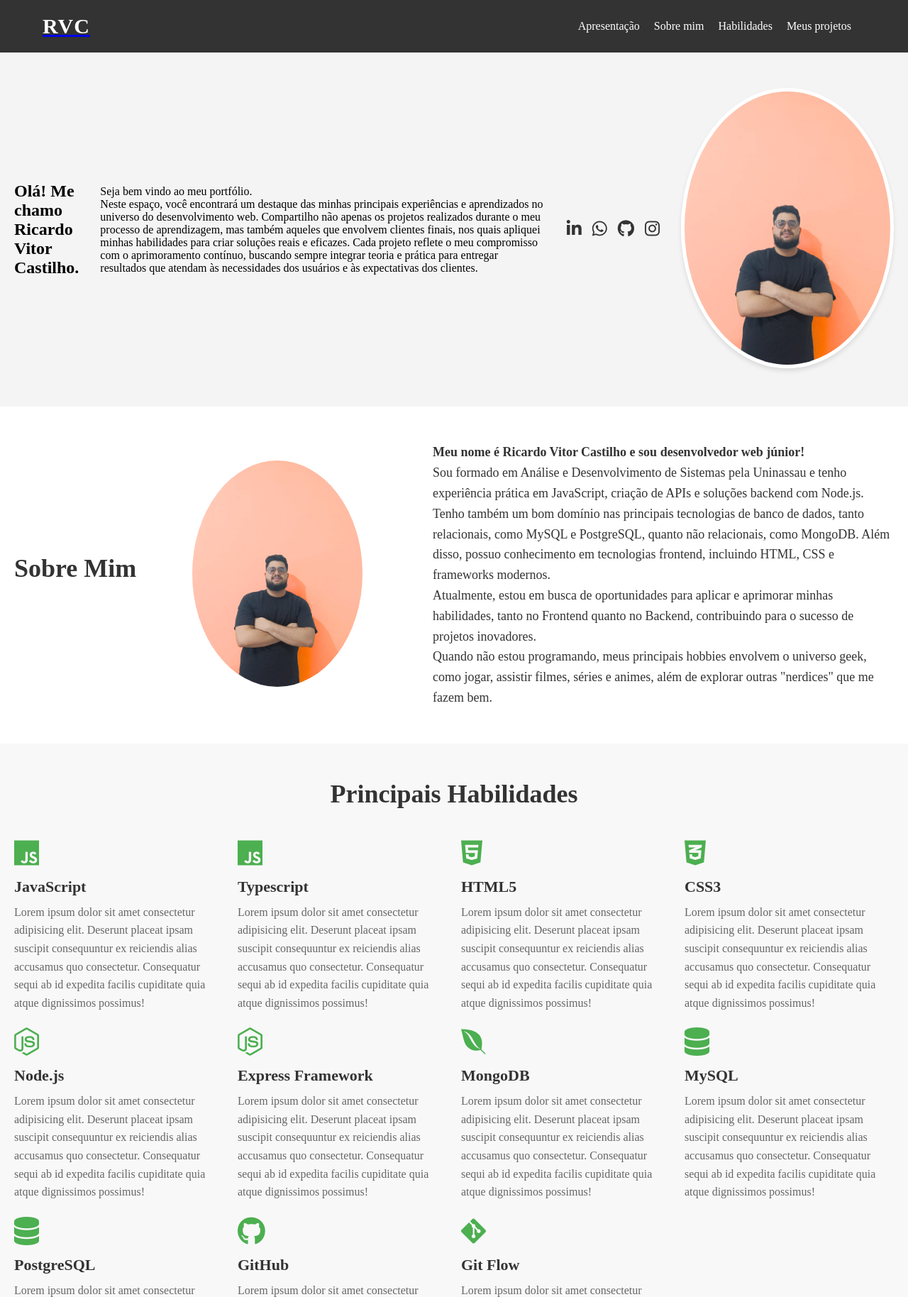
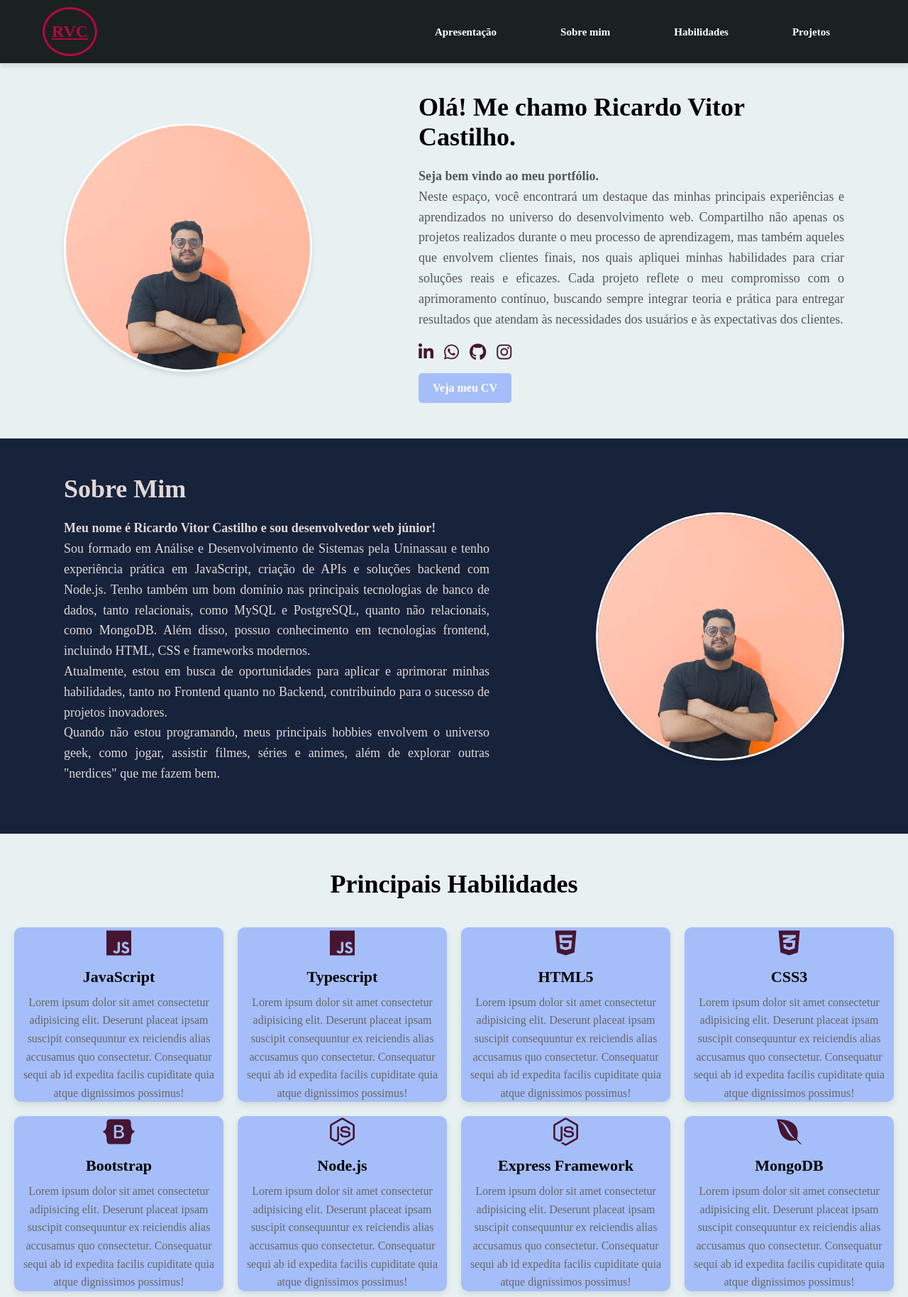
Before and after one commit to RicardoVCastilho/portfolio-ricardo-castilho, a plain HTML site: page index.html in a window 1280 px wide. Shown: the top 1828 px of the page at 71% size. Drawn offline with Linux system fonts and the light colour scheme.

Commit message:
updating general styles

```diff
--- a/index.html
+++ b/index.html
@@ -21,34 +21,38 @@
 
             <nav class="nav-bar">
                 <!--Menu para telas maiores-->
-                <ul class="menu">
+                <ul class="menu desktop-menu">
                     <li><a href="#presentation">Apresentação</a></li>
                     <li><a href="#about-me">Sobre mim</a></li>
                     <li><a href="#main-habilities">Habilidades</a></li>
-                    <li><a href="#projects">Meus projetos</a></li>
+                    <li><a href="#projects">Projetos</a></li>
                 </ul>
 
+                <!-- Ícone do menu hamburguer -->
                 <div class="hamburguer-menu">
-                    <img class="icon" src="./src/images/menu_white_36dp.svg" alt="ícone do menu">
+                    <img class="icon" src="./src/images/menu_white_36dp.svg" alt="ícone do menu" onclick="toggleMenu()">
                 </div>
 
                 <!--Menu para telas menores-->
-                <div class="hamburguer-menu">
+                <div class="hamburguer-menu-content" id="hamburgerMenu">
                     <ul>
                         <li><a href="#presentation">Apresentação</a></li>
                         <li><a href="#about-me">Sobre mim</a></li>
                         <li><a href="#main-habilities">Habilidades</a></li>
-                        <li><a href="#projects">Meus projetos</a></li>
+                        <li><a href="#projects">Projetos</a></li>
                     </ul>
                 </div>
             </nav>
+
         </div>
     </header>
 
     <section class="presentation" id="presentation">
+
+        <div class="text-content">
             <h1>Olá! Me chamo Ricardo Vitor Castilho.</h1>
 
-        <p>Seja bem vindo ao meu portfólio.
+            <p><strong>Seja bem vindo ao meu portfólio.</strong>
                 <br>
                 Neste espaço, você encontrará um destaque das minhas principais experiências e aprendizados no universo do
                 desenvolvimento web. Compartilho não apenas os projetos realizados durante o meu processo de aprendizagem,
@@ -72,19 +76,18 @@
                         class="fab fa-instagram"></i></a>
                 </div>
 
+                <a href="./src/images/cv-ricardo-web-dev.pdf" target="_blank" class="btn-download">Veja meu CV</a>
+            </div>
+
             <div class="profile-picture">
                 <img src="./src/images/master-blaster-profile-picture.jpg" alt="Foto de perfil Ricardo Castilho">
             </div>
     </section>
 
     <section class="about-me" id="about-me">
+        <div class="informations">
             <h1>Sobre Mim</h1>
 
-        <div class="dev-picture">
-            <img src="./src/images/master-blaster-profile-picture.jpg" alt="imagem do dev Ricardo Castilho">
-        </div>
-
-        <div class="informations">
             <p>
                 <strong>Meu nome é Ricardo Vitor Castilho e sou desenvolvedor web júnior!</strong>
                 <br>
@@ -101,13 +104,17 @@
                 filmes, séries e animes, além de explorar outras "nerdices" que me fazem bem.
             </p>
         </div>
+
+        <div class="dev-picture">
+            <img src="./src/images/master-blaster-profile-picture.jpg" alt="imagem do dev Ricardo Castilho">
+        </div>
     </section>
 
     <section class="main-habilities" id="main-habilities">
         <h1>Principais Habilidades</h1>
 
         <div class="habilities-container">
-            <div class="javascript-informations">
+            <div class="habilities-informations">
 
                 <div class="logo">
                     <i class="fab fa-js" id="javascript"></i>
@@ -121,7 +128,7 @@
                     dignissimos possimus!</p>
             </div>
 
-            <div class="typescript-informations">
+            <div class="habilities-informations">
 
                 <div class="logo">
                     <i class="fab fa-js" id="javascript"></i>
@@ -135,7 +142,7 @@
                     dignissimos possimus!</p>
             </div>
 
-            <div class="html-informations">
+            <div class="habilities-informations">
 
                 <div class="logo">
                     <i class="fab fa-html5" id="html5"></i>
@@ -149,7 +156,7 @@
                     dignissimos possimus!</p>
             </div>
 
-            <div class="css-informations">
+            <div class="habilities-informations">
 
                 <div class="logo">
                     <i class="fab fa-css3-alt" id="css3"></i>
@@ -163,7 +170,21 @@
                     dignissimos possimus!</p>
             </div>
 
-            <div class="node-informations">
+            <div class="habilities-informations">
+
+                <div class="logo">
+                    <i class="fa-brands fa-bootstrap" id="bootstrap"></i>
+                </div>
+
+                <h3>Bootstrap</h3>
+                <p>Lorem ipsum dolor sit amet consectetur adipisicing elit. Deserunt placeat ipsam suscipit consequuntur
+                    ex
+                    reiciendis alias accusamus quo consectetur. Consequatur sequi ab id expedita facilis cupiditate quia
+                    atque
+                    dignissimos possimus!</p>
+            </div>
+
+            <div class="habilities-informations">
 
                 <div class="logo">
                     <i class="fab fa-node-js" id="nodejs"></i>
@@ -177,7 +198,7 @@
                     dignissimos possimus!</p>
             </div>
 
-            <div class="express-informations">
+            <div class="habilities-informations">
 
                 <div class="logo">
                     <i class="fab fa-node-js" id="express"></i>
@@ -191,7 +212,7 @@
                     dignissimos possimus!</p>
             </div>
 
-            <div class="mongodb-informations">
+            <div class="habilities-informations">
 
                 <div class="logo">
                     <i class="fab fa-envira" id="mongodb"></i>
@@ -205,7 +226,7 @@
                     dignissimos possimus!</p>
             </div>
 
-            <div class="mysql-informations">
+            <div class="habilities-informations">
 
                 <div class="logo">
                     <i class="fa-solid fa-database" id="mysql"></i>
@@ -219,7 +240,7 @@
                     dignissimos possimus!</p>
             </div>
 
-            <div class="postgresql-informations">
+            <div class="habilities-informations">
 
                 <div class="logo">
                     <i class="fa-solid fa-database" id="postgre"></i>
@@ -233,7 +254,7 @@
                     dignissimos possimus!</p>
             </div>
 
-            <div class="github-informations">
+            <div class="habilities-informations">
 
                 <div class="logo">
                     <i class="fab fa-github" id="github"></i>
@@ -247,7 +268,7 @@
                     dignissimos possimus!</p>
             </div>
 
-            <div class="git-informations">
+            <div class="habilities-informations">
 
                 <div class="logo">
                     <i class="fa-brands fa-git-alt" id="git"></i>
@@ -266,14 +287,9 @@
 
     <section class="projects-section" id="projects">
 
+        <h1>Meus projetos</h1>
+
         <div class="container">
-
-            <div class="row">
-                <div class="section-title">
-                    <h1>Meus projetos</h1>
-                </div>
-            </div>
-
             <div class="projects-container">
 
                 <div class="project">
@@ -305,14 +321,11 @@
                     </a>
                     <a href="https://documenter.getpostman.com/view/39919123/2sAYBd7Tg5" target="_blank">Confira a
                         documentação completa do projeto</a>
-                    <a href="https://www.youtube.com/watch?v=LXNWB7Hl8RM" target="_blank">Confira também um vídeo de
-                        demonstração
-                    </a>
                 </div>
 
                 <div class="project">
                     <a href="https://github.com/RicardoVCastilho/api-sql" target="_blank">
-                        <img src="https://via.placeholder.com/389X700" alt="Projeto API clientes" />
+                        <img src="src/images/userlist-project.jpeg" alt="Projeto API clientes" />
                         <h3>API - Gerenciamento de clientes com MySQL2</h3>
                         <div class="project-informations">
                             <p>API RESTful para gerenciamento de dados de clientes, utilizando Node.js, Express e MySQL.
@@ -328,7 +341,7 @@
 
                 <div class="project">
                     <a href="https://github.com/RicardoVCastilho/api-mongo-db" target="_blank">
-                        <img src="https://via.placeholder.com/389X700" alt="Projeto API gestão de garantias" />
+                        <img src="src/images/userlist-project.jpeg" alt="Projeto API gestão de garantias" />
                         <h3>API - Gestão de garantias associadas a clientes</h3>
                         <div class="project-informations">
                             <p> Uma API desenvolvida para gerenciar garantias associadas a clientes. A aplicação permite
@@ -401,22 +414,6 @@
                     </a>
                 </div>
 
-                <div class="project">
-                    <a href="https://github.com/RicardoVCastilho/clinical-presentation-flyer" target="_blank">
-                        <img src="./src/images/presentation-flyer.jpeg" alt="Cartão de apresentação" />
-                        <h3>Cartão de apresentação - PI</h3>
-                        <div class="project-informations">
-                            <p>Este projeto tem como objetivo a criação de um panfleto digital interativo, utilizado
-                                para apresentar informações sobre a Mascot's Clinical Vet, incluindo links úteis, como
-                                demonstração do projeto, documentação e a apresentação do trabalho. O panfleto conta com
-                                design responsivo, modo claro e escuro (dark mode) e é desenvolvido com HTML, CSS e
-                                JavaScript.</p>
-                        </div>
-                    </a>
-                    <a href="https://ricardovcastilho.github.io/clinical-presentation-flyer/" target="_blank">Confira o
-                        projeto no GitHub Pages.
-                    </a>
-                </div>
             </div>
     </section>
 
--- a/src/css/globals.css
+++ b/src/css/globals.css
@@ -1,12 +1,25 @@
-/* Container do header */
-header {
-    background-color: #333; /* Cor de fundo escura */
-    padding: 20px 0;
-    color: white;
+:root {
+    --top-down-color: #1b2021;
+    --red-wine:#451531;
+    --general-red: #b3093f;
+    --general-blue: #a5befa;
+    --oxford-blue: #17223b;
+    --section-gray: #e8f1f2;
+    --font-color: #000000;
+    --general-white: #ffffff;
 }
 
-/* Container interno para centralizar o conteúdo */
-.container {
+header {
+    position: fixed;
+    top: 0;
+    width: 100%;
+    background-color: var(--top-down-color);
+    padding: 10px;
+    box-shadow: 0 4px 6px rgba(0, 0, 0, 0.1);
+    z-index: 1000;
+}
+
+header .container {
     max-width: 1200px;
     margin: 0 auto;
     padding: 0 20px;
@@ -15,200 +28,276 @@ header {
     align-items: center;
 }
 
-/* Logo */
-.logo {
-    font-size: 30px;
+header .logo {
+    display: inline-block;
+    text-decoration: underline;
+    padding: 18px 10px;
+    color: var(--general-red);
+    font-size: 24px;
     font-weight: bold;
-    text-transform: uppercase;
-    letter-spacing: 1px;
-    color: #fff;
-    text-decoration: none;
+    border: 3px solid var(--general-red);
+    border-radius: 50%;
+    text-align: center;
+    transition: transform 0.3s ease;
 }
 
-/* Menu de navegação */
-.nav-bar {
-    display: flex;
-    align-items: center;
+header .logo:hover {
+    transform: scale(1.1);
 }
 
-/* Menu principal */
-.menu {
+header .nav-bar {
     display: flex;
-    list-style: none;
-    margin: 0;
-    padding: 0;
+    justify-content: space-between;
+    align-items: center;
+    padding: 10px 20px;
 }
 
-/* Itens do menu */
-.menu li {
-    margin-right: 20px;
+header .menu {
+    display: flex;
+    gap: 30px;
 }
 
-.menu li a {
-    text-decoration: none;
-    color: #fff;
-    font-size: 16px;
-    transition: color 0.3s;
+header .menu li a {
+    padding: 30px;
+    color: var(--general-white);
+    font-size: 15px;
+    color: var(--general-white);
+    font-weight: bolder;
 }
 
-.menu li a:hover {
-    color: #f0a500; /* Cor de destaque ao passar o mouse */
+header .menu li a:hover {
+    border-bottom: solid 2px var(--general-red);
 }
 
-/* Estilos do hamburguer menu para telas pequenas */
-.hamburguer-menu {
+header .hamburguer-menu {
     display: none;
 }
 
-/* Estilos gerais da seção */
-.presentation {
-    display: flex;
-    align-items: center;
-    padding: 50px 20px;
-    background-color: #f4f4f4; /* Cor de fundo leve */
-    gap: 30px; /* Espaço entre os elementos */
+header .hamburguer-menu .icon {
+    width: 30px;
+    height: 30px;
+    cursor: pointer;
 }
 
-/* Alinhamento e estilos do conteúdo textual */
+.hamburguer-menu-content {
+    display: none;
+    position: absolute;
+    top: 60px;
+    right: 20px;
+    background-color: var(--top-down-color);
+    width: 200px;
+    padding: 20px;
+    box-shadow: 0 4px 6px rgba(0, 0, 0, 0.1);
+}
+
+.hamburguer-menu-content li {
+    margin-bottom: 10px;
+}
+
+.hamburguer-menu-content li a {
+    color: var(--general-white);
+    font-size: 16px;
+}
+
+.hamburguer-menu-content li a:hover {
+    border-bottom: solid 2px var(--general-red);
+}
+
+.presentation {
+    margin-top: 80px;
+    display: flex;
+    flex-direction: row-reverse;
+    align-items: center;
+    justify-content: center;
+    padding: 50px 20px;
+    gap: 150px;
+    background-color: var(--section-gray);
+}
+
 .text-content {
     display: flex;
     flex-direction: column;
-    align-items: flex-start; /* Alinha o conteúdo à esquerda */
-    max-width: 600px; /* Limita a largura máxima */
+    align-items: flex-start;
+    max-width: 600px;
 }
 
 .text-content h1 {
     font-size: 36px;
     font-weight: bold;
     margin-bottom: 20px;
-    color: #333;
+    color: var(--font-color);
 }
 
 .text-content p {
     font-size: 18px;
     line-height: 1.6;
+    text-align: justify;
     color: #555;
-    margin-bottom: 20px; /* Espaço entre o texto e as redes sociais */
+    margin-bottom: 20px;
 }
 
-/* Redes sociais */
 .social-medias {
     display: flex;
-    gap: 15px; /* Espaçamento entre os ícones */
+    gap: 15px;
+    padding-bottom: 15px;
 }
 
 .social-links {
     font-size: 24px;
-    color: #333;
+    color: var(--red-wine);
     transition: color 0.3s;
-    text-decoration: none; /* Remove sublinhado */
 }
 
 .social-links:hover {
-    color: #f0a500; /* Cor de destaque ao passar o mouse */
+    color: var(--general-blue);
 }
 
-/* Estilos para a imagem do perfil */
-.profile-picture img {
-    max-width: 300px; /* Limita o tamanho da imagem */
-    border-radius: 50%; /* Torna a imagem redonda */
-    border: 5px solid #fff; /* Borda branca */
-    box-shadow: 0 4px 6px rgba(0, 0, 0, 0.1); /* Sombra suave */
+.profile-picture {
+    width: 350px;
+    height: 350px;
+    overflow: hidden;
+    border-radius: 50%;
+    border: 3px solid #fff;
+    box-shadow: 0 4px 6px rgba(0, 0, 0, 0.1);
+    display: flex;
+    align-items: center;
+    justify-content: center;
+    transition: border-color 0.5s ease;
 }
 
-/* Estilos gerais da seção About Me */
+.profile-picture img {
+    width: 100%;
+    height: 100%;
+    object-fit: cover;
+    cursor: pointer;
+}
+
+.profile-picture:hover {
+    border-color: var(--general-red);
+}
+
+
+.btn-download {
+    display: inline-block;
+    padding: 12px 20px;
+    font-size: 16px;
+    font-weight: bold;
+    color: var(--general-white);
+    background-color: var(--general-blue);
+    border-radius: 5px;
+    transition: background-color 0.3s ease;
+}
+
+.btn-download:hover {
+    background-color: var(--oxford-blue);
+}
+
 .about-me {
     display: flex;
     justify-content: space-between;
     align-items: center;
     padding: 50px 20px;
-    background-color: #fff; /* Fundo branco para se destacar das outras seções */
-    color: #333;
+    background-color: var(--oxford-blue);
+    color: var(--general-white);
 }
 
-/* Estilos para o título da seção */
-.about-me h1 {
-    font-size: 36px;
-    font-weight: bold;
-    margin-bottom: 20px;
-    color: #333;
+.dev-picture {
+    width: 350px;
+    height: 350px;
+    overflow: hidden;
+    border-radius: 50%;
+    border: 3px solid #fff;
+    box-shadow: 0 4px 6px rgba(0, 0, 0, 0.1);
+    display: flex;
+    align-items: center;
+    justify-content: center;
+    transition: border-color 0.5s ease;
 }
 
-/* Estilos para a imagem do desenvolvedor */
-.dev-picture {
-    flex: 1; /* A imagem vai ocupar um espaço proporcional */
-    max-width: 250px; /* Tamanho fixo da imagem */
-    margin-right: 20px; /* Espaço à direita da imagem */
+.dev-picture:hover {
+    border-color: var(--general-red);
 }
 
 .dev-picture img {
     width: 100%;
-    height: auto;
-    border-radius: 50%; /* Imagem redonda */
-    border: 5px solid #fff; /* Borda branca */
+    height: 100%;
+    object-fit: cover;
+    cursor: pointer;
 }
 
-/* Estilos para o conteúdo informativo */
+.about-me {
+    display: flex;
+    flex-direction: row;
+    align-items: center;
+    justify-content: center;
+    padding: 50px 20px;
+    gap: 150px;
+    background-color: var(--oxford-blue);
+}
+
 .informations {
-    flex: 2; /* O texto ocupa um espaço maior */
-    max-width: 650px;
+    display: flex;
+    flex-direction: column;
+    align-items: flex-start;
+    max-width: 600px;
+}
+.informations h1 {
+    font-size: 36px;
+    font-weight: bold;
+    margin-bottom: 20px;
+    color: #e0d9d7;
 }
 
 .informations p {
     font-size: 18px;
     line-height: 1.6;
+    text-align: justify;
+    color: #e0d9d7;
+    margin-bottom: 20px;
 }
 
-/* Estilos gerais da seção Main Habilities */
 .main-habilities {
     padding: 50px 20px;
-    background-color: #f8f8f8; /* Fundo claro */
-    color: #333;
+    background-color: var(--section-gray);
+    color: var(--font-color);
 }
 
-/* Título da seção */
 .main-habilities h1 {
     font-size: 36px;
     font-weight: bold;
     text-align: center;
     margin-bottom: 40px;
-    color: #333;
 }
 
-/* Container das habilidades */
 .habilities-container {
     display: grid;
-    grid-template-columns: repeat(4, 1fr); /* Exibe 4 colunas */
+    grid-template-columns: repeat(4, 1fr);
     gap: 20px;
-    justify-items: center; /* Garante que os itens fiquem centralizados */
+    justify-items: center;
 }
 
-/* Estilo de cada habilidade */
 .habilities-container .habilities-informations {
-    background-color: #fff;
-    padding: 20px;
+    background-color: var(--general-blue);
     border-radius: 10px;
     box-shadow: 0 4px 10px rgba(0, 0, 0, 0.1);
     text-align: center;
     transition: transform 0.3s ease;
 }
 
-/* Efeito ao passar o mouse sobre uma habilidade */
 .habilities-container .habilities-informations:hover {
-    transform: translateY(-10px); /* Levanta o card ao passar o mouse */
+    transform: translateY(-10px);
 }
 
-/* Logo da habilidade */
 .habilities-container .logo {
     font-size: 40px;
     margin-bottom: 10px;
-    color: #4CAF50; /* Cor para ícones */
+    color: var(--red-wine);
 }
 
 .habilities-container h3 {
     font-size: 22px;
     margin-bottom: 10px;
-    color: #333;
+    color: var(--font-color);
 }
 
 .habilities-container p {
@@ -217,31 +306,27 @@ header {
     color: #666;
 }
 
-/* Estilos gerais da seção Projects */
 .projects-section {
     padding: 50px 20px;
-    background-color: #f8f8f8; /* Fundo claro */
-    color: #333;
+    background-color: var(--oxford-blue);
+    color: var(--font-color);
 }
 
-/* Título da seção */
-.projects-section .section-title h1 {
+.projects-section h1 {
     font-size: 36px;
     font-weight: bold;
     text-align: center;
     margin-bottom: 40px;
-    color: #333;
+    color: #e0d9d7;
 }
 
-/* Container dos projetos */
 .projects-container {
     display: grid;
-    grid-template-columns: repeat(3, 1fr); /* Exibe 3 colunas */
+    grid-template-columns: repeat(4, 1fr);
     gap: 30px;
-    justify-items: center; /* Garante que os itens fiquem centralizados */
+    justify-items: center;
 }
 
-/* Estilo de cada projeto */
 .project {
     background-color: #fff;
     border-radius: 10px;
@@ -251,9 +336,8 @@ header {
     transition: transform 0.3s ease;
 }
 
-/* Efeito ao passar o mouse sobre um projeto */
 .project:hover {
-    transform: translateY(-10px); /* Levanta o card ao passar o mouse */
+    transform: translateY(-10px);
 }
 
 .project img {
@@ -266,60 +350,59 @@ header {
 .project h3 {
     font-size: 22px;
     margin: 20px 0;
-    color: #333;
+    color: var(--font-color);
 }
 
 .project-informations p {
     font-size: 16px;
     line-height: 1.6;
-    color: #666;
+    color: var(--font-color);
     padding: 0 20px 20px;
+    text-align: justify;
 }
 
-/* Links dentro de um projeto */
-.project a {
+.project-informations p {
     display: inline-block;
-    font-size: 14px;
-    color: #007BFF;
-    text-decoration: none;
-    margin: 10px 0;
+    font-size: 16px;
+    color: var(--red-wine);
 }
 
 .project a:hover {
     text-decoration: underline;
 }
 
-/* Footer Styles */
 .footer {
-    background-color: #2c2c2c; /* Fundo escuro */
-    color: #ffffff; /* Texto branco */
-    padding: 20px 0;
+    background-color: var(--font-color);
+    color: var(--general-white);
+    padding: 10px 10px;
+    position: relative;
+    width: 100%;
     text-align: center;
     font-family: 'Open Sans', sans-serif;
     font-size: 14px;
 }
 
 .footer-content p {
-    margin: 5px 0; /* Espaço entre as linhas */
-    color: #dcdcdc; /* Texto com contraste suave */
+    margin: 5px 0;
+    color: #dcdcdc;
 }
 
 .footer-content .social-links {
-    margin-top: 10px; /* Espaço acima dos ícones */
+    margin-top: 10px;
 }
 
 .footer-content .social-icon {
-    color: #ffffff; /* Cor dos ícones */
-    margin: 0 10px; /* Espaçamento entre ícones */
-    font-size: 20px; /* Tamanho dos ícones */
-    text-decoration: none; /* Remove sublinhado */
-    transition: color 0.3s ease; /* Transição suave para hover */
+    color: #ffffff;
+    margin: 0 10px;
+    font-size: 20px;
+    text-decoration: none;
+    transition: color 0.3s ease;
 }
 
 .footer-content .social-icon:hover {
-    color: #4caf50; /* Cor ao passar o mouse (exemplo: verde) */
+    color: var(--general-blue);
 }
 
 .footer-content .social-icon i {
-    pointer-events: none; /* Garante que apenas o link seja clicável */
+    pointer-events: none;
 }
--- a/src/css/reset.css
+++ b/src/css/reset.css
@@ -2,4 +2,7 @@
     margin: 0;
     padding: 0;
     box-sizing: border-box;
+    list-style: none;
+    text-decoration: none;
+    scroll-behavior: smooth;
 }
```
Also changed, not shown: src/css/responsive.css (deleted, +0 -145 lines). Lines whose indentation alone changed are shown as unchanged.
